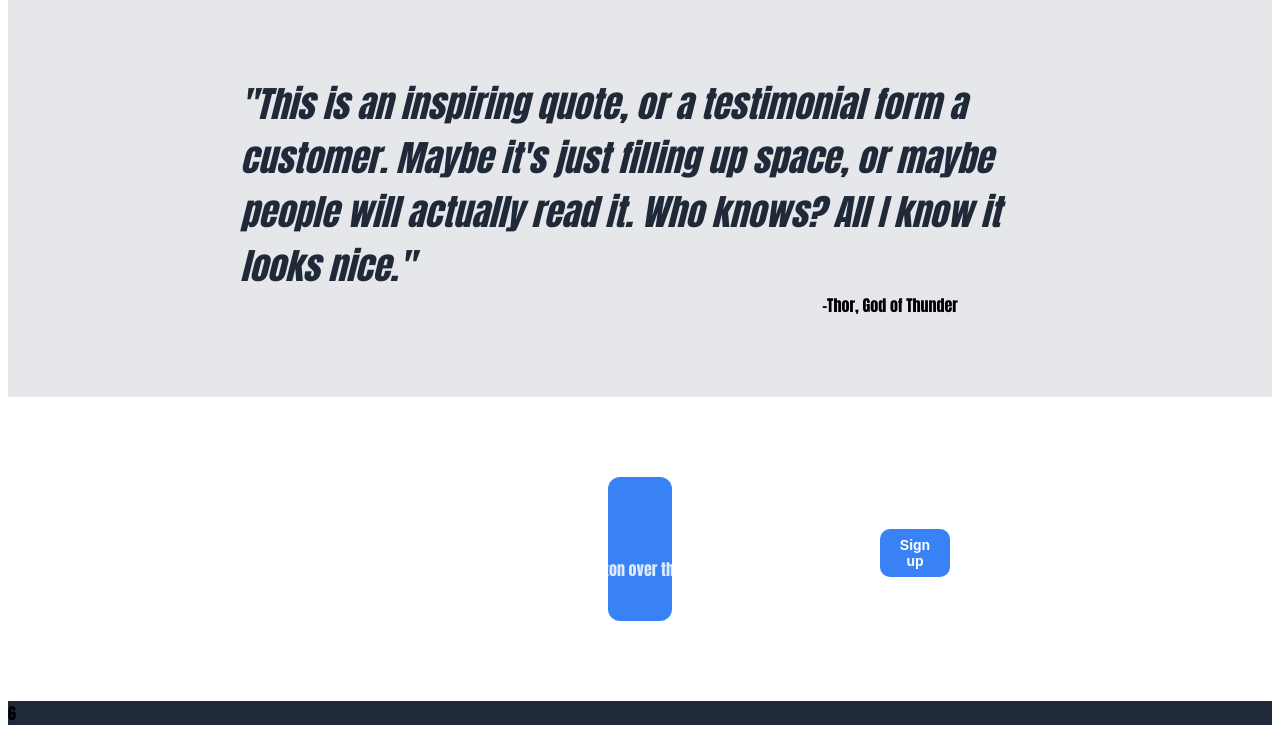
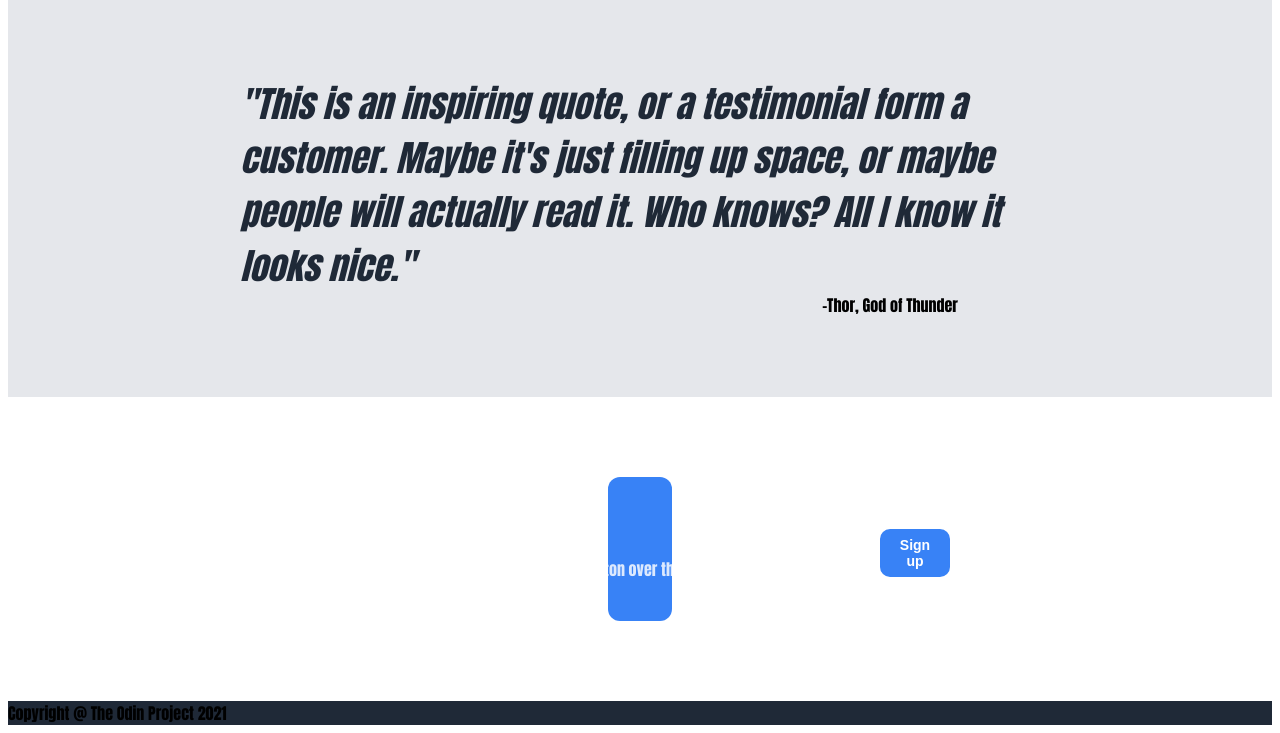
Before and after one commit to Micky-I/Landing-Page, a plain HTML site: page index.html in a window 1280 px wide. Shown: the part 937-1670 px from the top of the page. Drawn offline with Linux system fonts and the light colour scheme.

Commit message:
added footer -copyrights

```diff
--- a/index.html
+++ b/index.html
@@ -82,7 +82,7 @@
   </div>
 
 
-  <div class="footer"> 6 </div>
+  <div class="footer"> Copyright @ The Odin Project 2021 </div>
 
 
 
```
